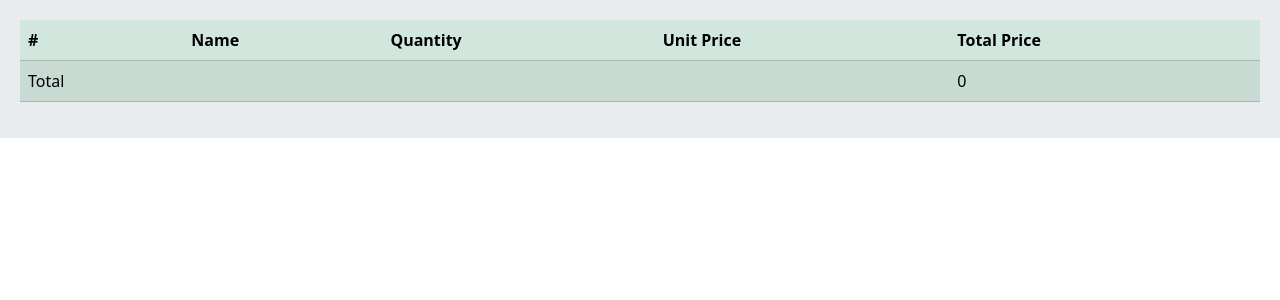
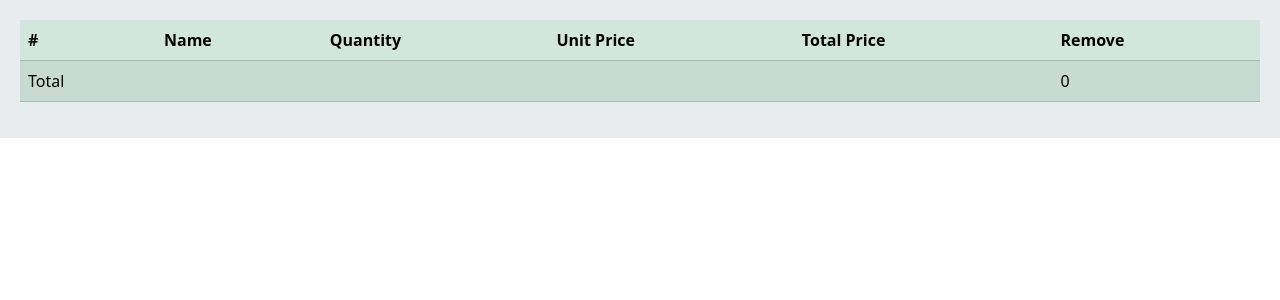
Before and after one commit to 7nimor/E-commers, a Django app: page /orders/cart/ in a window 1280 px wide. Shown: the part 56-356 px from the top of the page. Run offline with Django 4.2, Linux system fonts and the light colour scheme.

Commit message:
cart remove

```diff
--- a/orders/cart.py
+++ b/orders/cart.py
@@ -28,6 +28,12 @@ class Cart:
         self.cart[product_id]['quantity'] += quantity
         self.save()
 
+    def remove(self, product):
+        product_id = str(product.id)
+        if product_id in self.cart:
+            del self.cart[product_id]
+            self.save()
+
     def save(self):
         self.session.modify = True
 
--- a/orders/templates/orders/cart.html
+++ b/orders/templates/orders/cart.html
@@ -9,6 +9,7 @@
             <th scope="col">Quantity</th>
             <th scope="col">Unit Price</th>
             <th scope="col">Total Price</th>
+            <th scope="col">Remove</th>
         </tr>
         </thead>
         <tbody>
@@ -20,12 +21,13 @@
                 <td>{{ item.quantity }}</td>
                 <td>{{item.price}}</td>
                 <td>{{item.total_price}}</td>
+                <td><a href="{% url 'orders:cart_remove' item.product.id %}">remove</a></td>
             </tr>
         {% endfor %}
 
          <tr>
                 <td>Total</td>
-                <td colspan="3"></td>
+                <td colspan="4"></td>
                 <td>{{ cart.get_total_price }}</td>
         </tr>
 
--- a/orders/urls.py
+++ b/orders/urls.py
@@ -6,4 +6,5 @@ app_name = 'orders'
 urlpatterns = [
     path('cart/', views.CartView.as_view(), name='cart'),
     path('cart/add/<int:product_id>/',views.CartAddView.as_view(), name='cart_add'),
+    path('cart/remove/<int:product_id>/',views.CartRemoveView.as_view(), name='cart_remove'),
 ]
--- a/orders/views.py
+++ b/orders/views.py
@@ -1,4 +1,4 @@
-from django.shortcuts import render, redirect
+from django.shortcuts import render, redirect, get_object_or_404
 from django.views import View
 from home.models import Product
 from .cart import Cart
@@ -20,3 +20,11 @@ class CartAddView(View):
         if form.is_valid():
             cart.add(product=product, quantity=form.cleaned_data['quantity'])
         return redirect('orders:cart')
+
+
+class CartRemoveView(View):
+    def get(self, request, product_id):
+        cart = Cart(request)
+        product = get_object_or_404(Product, id=product_id)
+        cart.remove(product)
+        return redirect('orders:cart')
```
